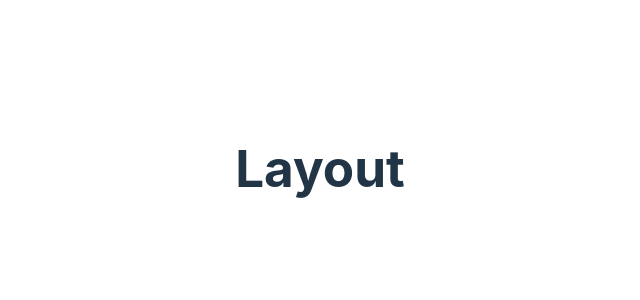
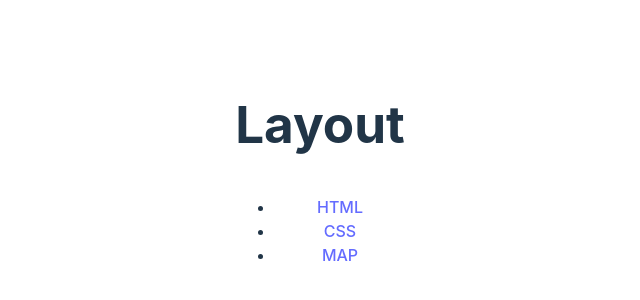
Before and after one commit to MiriamKy/uin24ak3_resourceapp_group18, a React (Vite) app in the folder G18/: page /css in a window 1280 px wide. Shown: the part 232-532 px from the top of the page, without its empty margins (320-960 px from the left). Built offline with nearby package versions, Linux system fonts and the light colour scheme.

Commit message:
Flere testfiler
For å finne ut om de funker.
Det funker å få de inn på siden, men jeg ser ikke innholdet når jeg klikker på de forskjellige

```diff
--- a/G18/src/App.jsx
+++ b/G18/src/App.jsx
@@ -1,8 +1,11 @@
 import { Routes, Route } from "react-router-dom";
 import Html from "/src/components/Html";
+import Css from "/src/components/Css";
+import Map from "./components/Map";
+import Layout from "./components/Layout";
 
 import "./App.css";
-import Layout from "./components/Layout";
+
 
 function App() {
 
@@ -10,9 +13,12 @@ function App() {
     <>
       <Layout>
       <Routes>
-        <Route path="html" element={<Html />}></Route>
+        {/* <Route path="html" element={<Html />}></Route>
+        <Route path="css" element={<Css />}></Route>
+        <Route path="map" element={<Map />}></Route> */}
       </Routes>
       </Layout>
+
     </>
   );
 }
--- /dev/null
+++ b/G18/src/components/Css.jsx
@@ -0,0 +1,7 @@
+export default function Css(){
+    return(
+        <section>
+             <h3></h3>
+        </section>
+    )
+}
--- a/G18/src/components/Layout.jsx
+++ b/G18/src/components/Layout.jsx
@@ -1,8 +1,13 @@
+import Navtest from "./Navtest"
+
 export default function Layout(){
     return (
         <section>
-
             <h1>Layout</h1>
+            <Navtest />
+            {/* <header>
+                <Navtest />
+            </header> */}
         </section>
     )
 }
--- /dev/null
+++ b/G18/src/components/Map.jsx
@@ -0,0 +1,22 @@
+import { useEffect, useState } from "react"
+
+export default function Map({posts}){
+
+    const [post, setPosts] = useState([])
+
+    useEffect(() => {
+        setPosts(posts.map(item => {
+            console.log(item);
+        }))
+    }, [])
+
+return(
+    <section>
+        <h1>title</h1>
+        <p>category</p>
+        <a href="#">url</a>
+
+    </section>
+)
+
+}
--- /dev/null
+++ b/G18/src/components/Navtest.jsx
@@ -0,0 +1,13 @@
+import { Link } from "react-router-dom"
+
+export default function Navtest(){
+    return (
+        <nav>
+            <ul>
+                <li><Link to="html">HTML</Link></li>
+                <li><Link to="css">CSS</Link></li>
+                <li><Link to="map">MAP</Link></li>
+            </ul>
+        </nav>
+    )
+}
```
Also changed, not shown: 1 other file (tests, documents, lock files or other folders).
